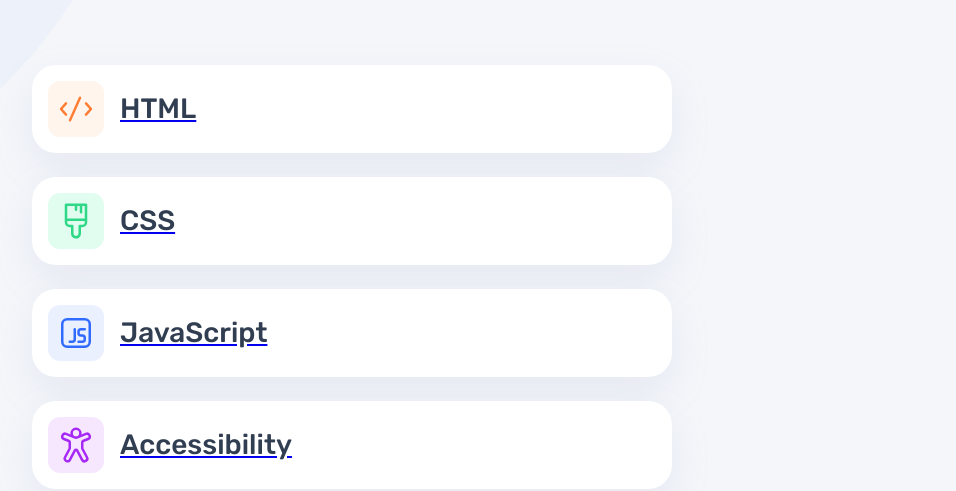
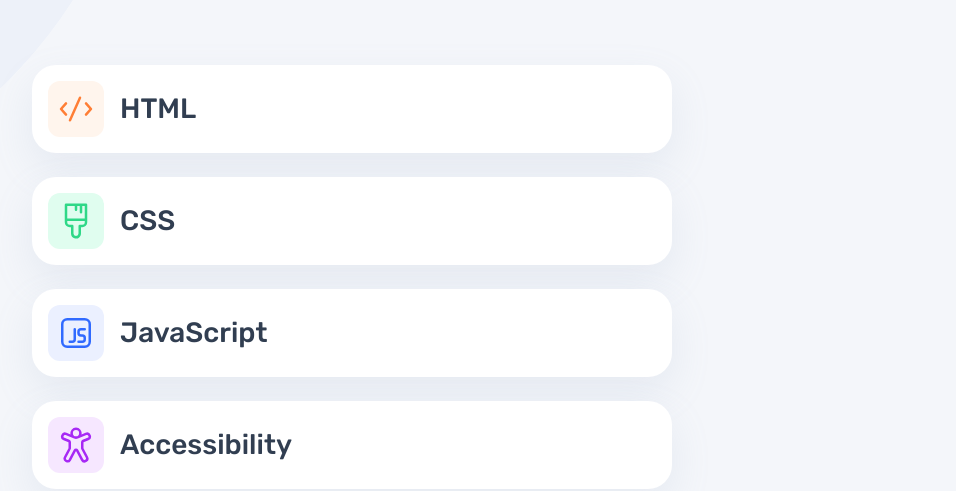
Before and after one commit to ChechiX/frontend-quiz-app, a React (Vite) app: page / in a window 1280 px wide. Shown: the part 306-797 px from the top of the page, without its empty margins (288-1244 px from the left). Built offline with nearby package versions, Linux system fonts and the light colour scheme.

Commit message:
style: Update SubjectItem button styles for improved appearance and accessibility

```diff
--- a/src/index.scss
+++ b/src/index.scss
@@ -262,10 +262,10 @@ body {
   gap: 1rem;
   width: 100%;
   padding: 1rem;
-  border: none;
   background-color: v.$white;
   border-radius: 12px;
   box-shadow: 0 16px 40px 0 rgba($color: #8fa0c1, $alpha: 0.14);
+  text-decoration: none;
 
   .dark-mode & {
     background-color: v.$blue-850;
```
